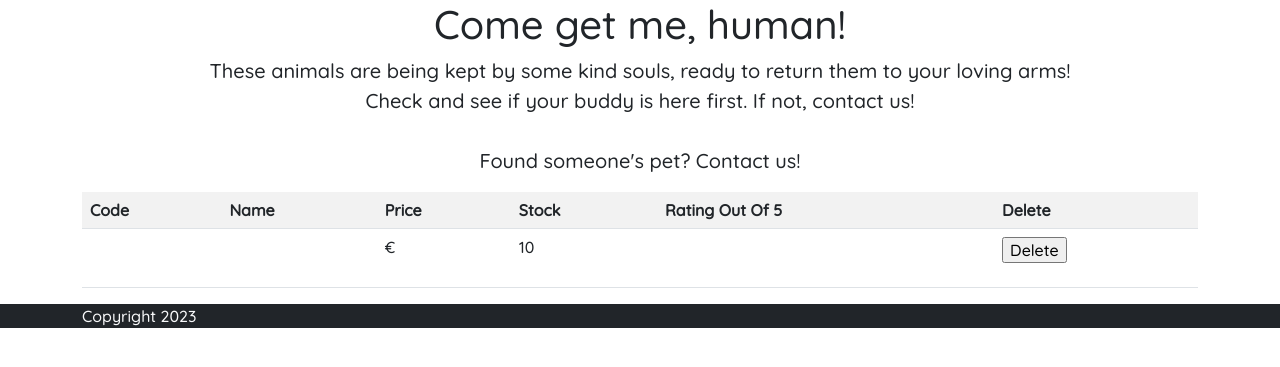
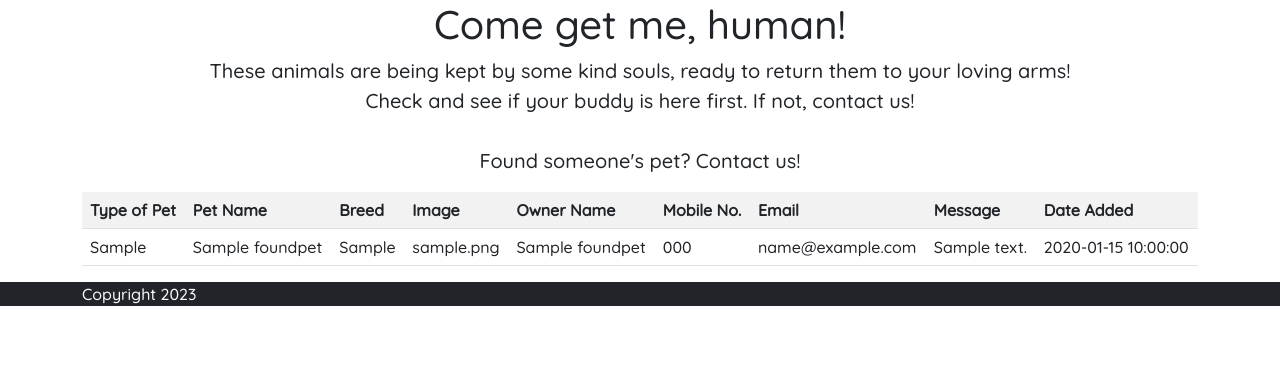
Before and after one commit to GametimeInc/SSD_CA2, a PHP site: page /found-pets.php in a window 1280 px wide. Shown: the part 58-425 px from the top of the page. Run offline with PHP 8.4, Linux system fonts and the light colour scheme; tables that the repository leaves empty or names only in its code hold one stand-in row (values such as "Sample post"); data that the repository does not hold is empty.

Commit message:
Switched tables to suit to my own database

```diff
--- a/css/mystyle.css
+++ b/css/mystyle.css
@@ -40,6 +40,15 @@ img {
     width: auto;
 }
 
+#indexButtons {
+    width: 20%;
+    margin: auto;
+    padding: 0%;
+    list-style: none;
+}
+#indexButtons li {
+    margin-bottom: 2%;
+}
 @media screen AND (max-width:600px) {
     input,select,textarea  {
         width: 80%;
--- a/found-pets.php
+++ b/found-pets.php
@@ -2,7 +2,7 @@
 require_once('includes/database.php');
 
 // Get pets
-$queryPets = 'SELECT * FROM pets';
+$queryPets = 'SELECT * FROM foundpets';
 $statement = $db->prepare($queryPets);
 $statement->execute();
 $pets = $statement->fetchAll();
@@ -20,27 +20,29 @@ $statement->closeCursor();
         <!-- display a table of products -->
         <div class="table-responsive">
           <table class="table table-striped">
-              <tr>
-                  <th>Code</th>
-                  <th>Name</th>
-                  <th>Price</th>
-                  <th>Stock</th>
-                  <th>Rating Out Of 5</th>
-                  <th>Delete</th>
+          <tr>
+                  <th>Type of Pet</th>
+                  <th>Pet Name</th>
+                  <th>Breed</th>
+                  <th>Image</th>
+                  <th>Owner Name</th>
+                  <th>Mobile No.</th>
+                  <th>Email</th>
+                  <th>Message</th>
+                  <th>Date Added</th>
               </tr>
 
               <?php foreach ($pets as $pet) : ?>
               <tr>
-                  <td><?php echo $pet['productCode']; ?></td>
-                  <td><?php echo $pet['productName']; ?></td>
-                  <td class="right"><?php echo "€" . $pet['listPrice']; ?></td>
-                  <td><?php echo $pet['stock']; ?></td>
-                  <td><?php echo $pet['ratingOf5']; ?></td>
-                  <td><form action="delete_product.php" method="post">
-                      <input type="hidden" name="product_id"
-                            value="<?php echo $product['productID']; ?>">
-                      <input id="deleteButton" type="submit" value="Delete">
-                  </form></td>
+                  <td><?php echo $pet['pet_type']; ?></td>
+                  <td><?php echo $pet['pet_name']; ?></td>
+                  <td><?php echo $pet['pet_breed']; ?></td>
+                  <td><?php echo $pet['pet_image']; ?></td>
+                  <td><?php echo $pet['person_name']; ?></td>
+                  <td><?php echo $pet['person_mobile']; ?></td>
+                  <td><?php echo $pet['person_email']; ?></td>
+                  <td><?php echo $pet['person_message']; ?></td>
+                  <td><?php echo $pet['date_added']; ?></td>
               </tr>
               <?php endforeach; ?>
           </table>
--- a/index.php
+++ b/index.php
@@ -6,9 +6,9 @@
   <div class="starter-template text-center">
     <h1>Pet lost it's way? We can help!</h1>
     <p class="lead">We can be of service in either:</p>
-    <ul>
-      <li>Finding your missing companion</li>
-      <li>Returning a missing pet in your care to it's rightful owner</li>
+    <ul id="indexButtons">
+      <li><a class="nav-link btn btn-dark" aria-current="page" href="lost-pets.php">Finding your missing companion</a></li>
+      <li><a class="nav-link btn btn-dark" aria-current="page" href="found-pets.php">Returning a missing pet in your care to it's rightful owner</a></li>
     </ul>
   </div>
 
```
Also changed, not shown: lost-pets.php (+19 -17 lines).
